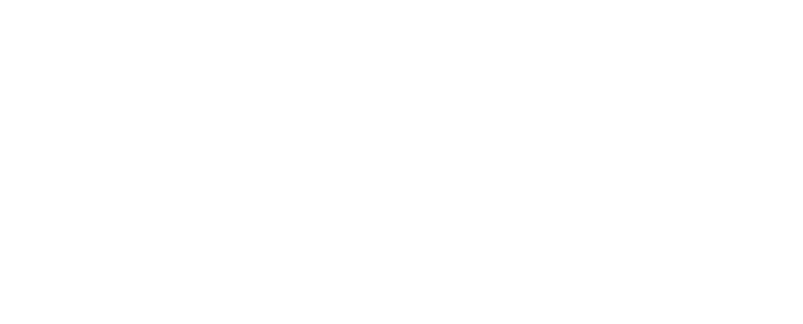
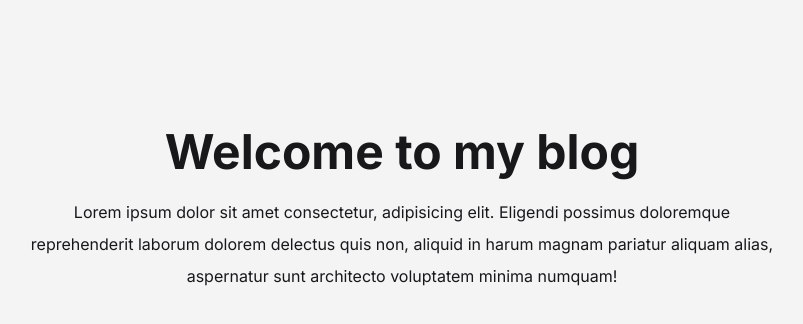
Before and after one commit to SolonKarandanis/next-blog, a Next.js app: page / in a window 1280 px wide. Shown: the top 324 px of the page, without its empty margins (238-1041 px from the left). Built offline with nearby package versions, Linux system fonts and the light colour scheme.

Commit message:
Small changes

```diff
--- a/src/app/layout.tsx
+++ b/src/app/layout.tsx
@@ -16,7 +16,9 @@
 }>) {
   return (
     <html lang="en">
-      <body className={inter.className}>{children}</body>
+      <body className={`${inter.className} text-zinc-900 bg-zinc-100`}>
+        {children}
+      </body>
     </html>
   );
 }
--- a/src/app/page.tsx
+++ b/src/app/page.tsx
@@ -1,8 +1,16 @@
 
 export default function Home() {
   return (
-    <main>
-
+    <main className="text-center pt-32 px-5">
+      <h1 className="text-4xl md:text-5xl font-bold mb-5 ">
+        Welcome to my blog
+      </h1>
+      <p className="max-w-[750px] mx-auto leading-8">
+        Lorem ipsum dolor sit amet consectetur, adipisicing elit.
+        Eligendi possimus doloremque reprehenderit laborum dolorem delectus quis non,
+        aliquid in harum magnam pariatur aliquam alias, aspernatur sunt
+        architecto voluptatem minima numquam!
+      </p>
     </main>
   );
 }
--- /dev/null
+++ b/src/app/posts/page.tsx
@@ -0,0 +1,9 @@
+import React from 'react'
+
+const PostsPage = () => {
+  return (
+    <div>page</div>
+  )
+}
+
+export default PostsPage
```
